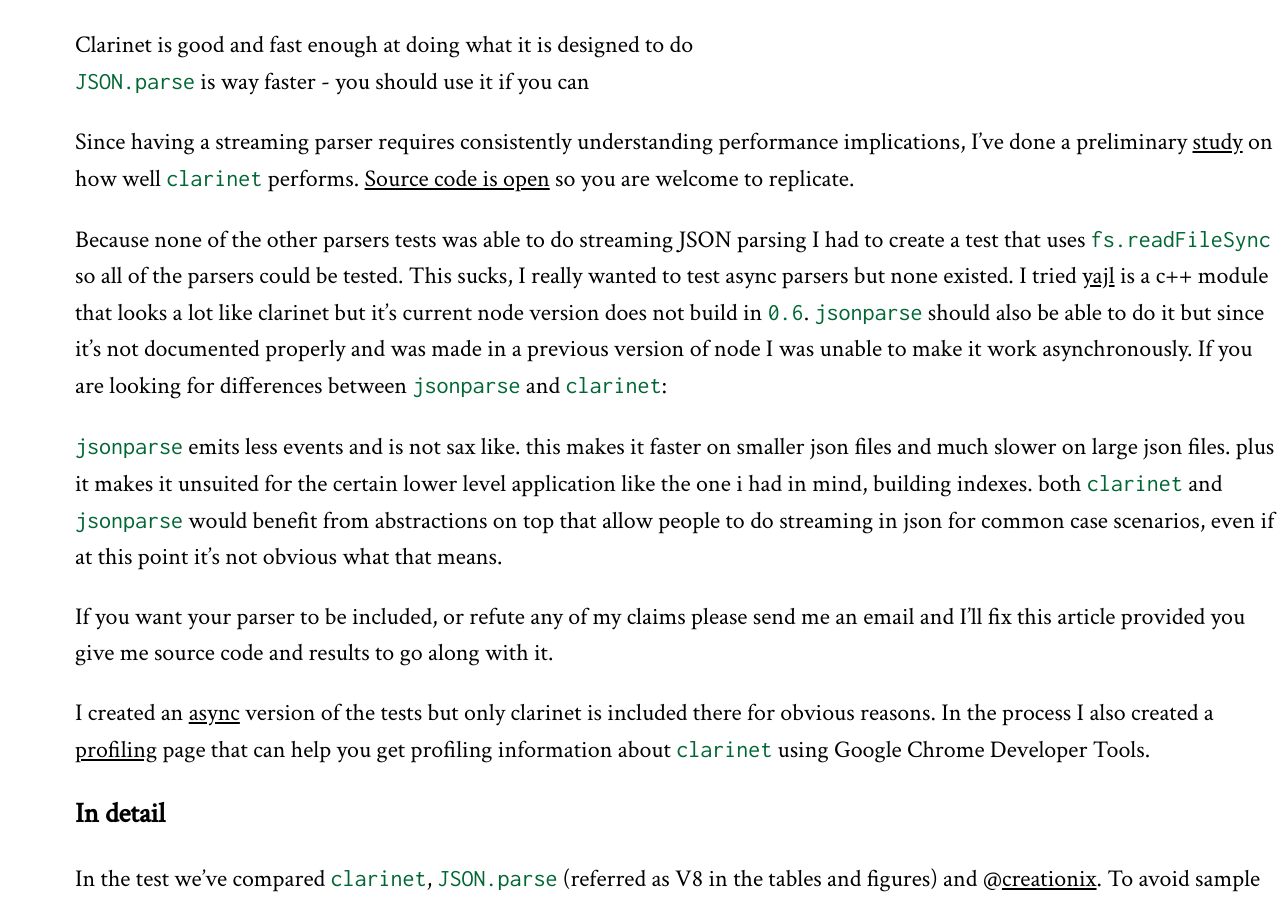
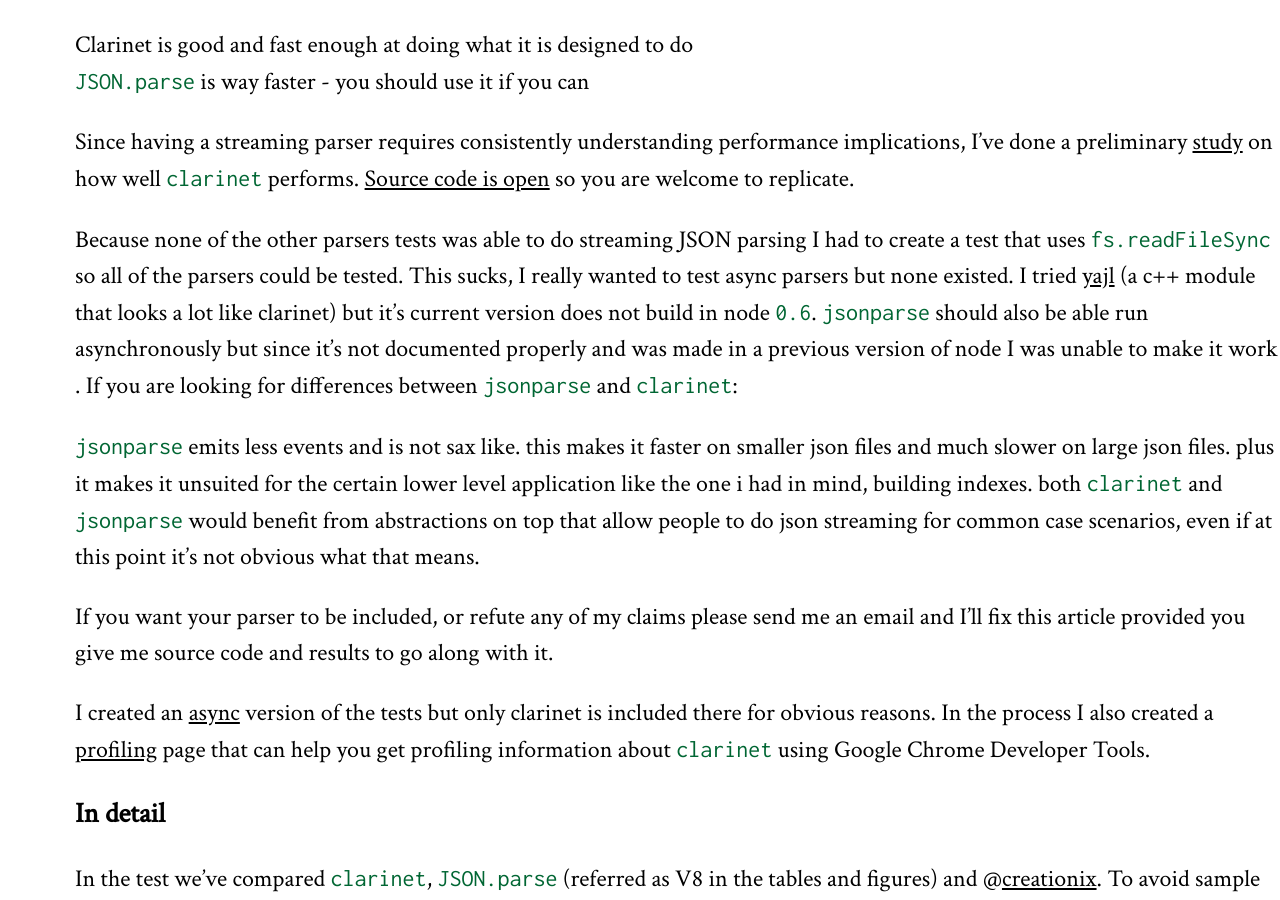
Before and after one commit to dscape/dscape.github.com, a Jekyll site: the page built from _posts/2011-12-21-clarinet-sax-based-evented-streaming-json-parser-in-javascript-for-the-browser-and-nodejs.markdown, in a window 1280 px wide and 900 px high, scrolled down 3498 px. Built offline with Jekyll 4.4.1, drawn with Linux system fonts in a browser that asks for light colours; Markdown is read by kramdown in place of the engine named in the settings; comment, search, counter and statistics services are not loaded.

Commit message:
[clarinet] some minor updates

```diff
--- a/_posts/2011-12-21-clarinet-sax-based-evented-streaming-json-parser-in-javascript-for-the-browser-and-nodejs.markdown
+++ b/_posts/2011-12-21-clarinet-sax-based-evented-streaming-json-parser-in-javascript-for-the-browser-and-nodejs.markdown
@@ -96,9 +96,9 @@
 
 Since having a streaming parser requires consistently understanding performance implications, I've done a preliminary [study] on how well `clarinet` performs. [Source code is open][bench] so you are welcome to replicate.
 
-Because none of the other parsers tests was able to do streaming JSON parsing I had to create a test that uses `fs.readFileSync` so all of the parsers could be tested. This sucks, I really wanted to test async parsers but none existed. I tried [yajl] is a c++ module that looks a lot like clarinet but it's current node version does not build in `0.6`. `jsonparse` should also be able to do it but since it's not documented properly and was made in a previous version of node I was unable to make it work asynchronously. If you are looking for differences between `jsonparse` and `clarinet`:
+Because none of the other parsers tests was able to do streaming JSON parsing I had to create a test that uses `fs.readFileSync` so all of the parsers could be tested. This sucks, I really wanted to test async parsers but none existed. I tried [yajl]  (a c++ module that looks a lot like clarinet) but it's current  version does not build in node `0.6`. `jsonparse` should also be able run asynchronously but since it's not documented properly and was made in a previous version of node I was unable to make it work . If you are looking for differences between `jsonparse` and `clarinet`:
 
-* `jsonparse` emits less events and is not sax like. this makes it faster on smaller json files and much slower on large json files. plus it makes it unsuited for the certain lower level application like the one i had in mind, building indexes. both `clarinet` and `jsonparse` would benefit from abstractions on top that allow people to do streaming in json for common case scenarios, even if at this point it's not obvious what that means.
+* `jsonparse` emits less events and is not sax like. this makes it faster on smaller json files and much slower on large json files. plus it makes it unsuited for the certain lower level application like the one i had in mind, building indexes. both `clarinet` and `jsonparse` would benefit from abstractions on top that allow people to do json streaming for common case scenarios, even if at this point it's not obvious what that means.
 
 If you want your parser to be included, or refute any of my claims please send me an email and I'll fix this article provided you give me source code and results to go along with it.
 
```
